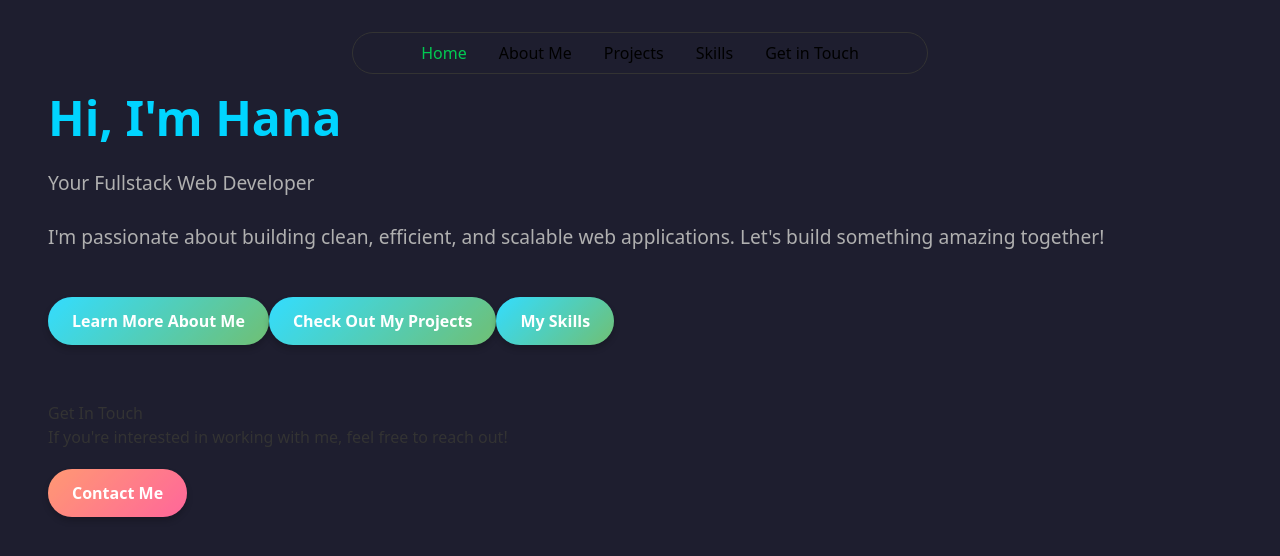
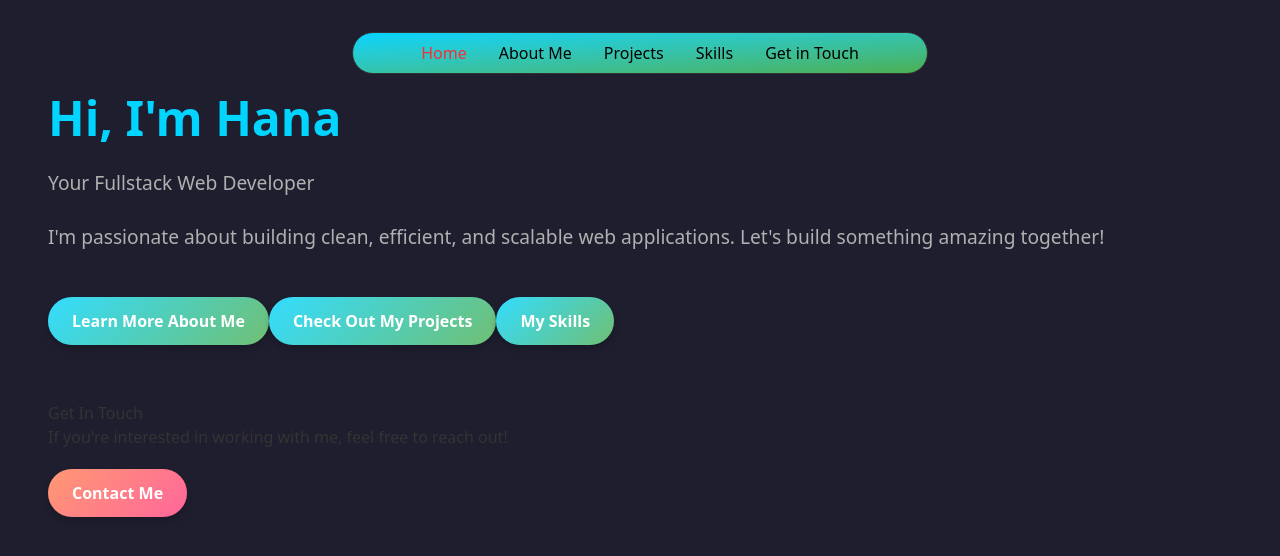
Before and after one commit to Githup-hana/portfolio, a React (Vite) app: page / in a window 1280 px wide. Shown: the top 556 px of the page. Built offline with nearby package versions, Linux system fonts and the light colour scheme.

Commit message:
update MainNavbar styles: change active link color to red and add gradient background

```diff
--- a/src/features/navigation/MainNavbar.tsx
+++ b/src/features/navigation/MainNavbar.tsx
@@ -1,13 +1,13 @@
-import { NavLink } from "react-router";
+import { NavLink } from "react-router-dom";
 
 function MainNavbar() {
   return (
     <div className="flex justify-center">
-      <nav className="flex justify-center space-x-8 border p-2 mb-2 rounded-3xl w-xl">
+      <nav className="flex justify-center space-x-8 border p-2 mb-2 rounded-3xl w-xl bg-gradient-to-br from-[#00d4ff] to-[#4caf50]">
         <NavLink
           to="/"
           className={({ isActive }) =>
-            isActive ? "text-green-500" : "text-black"
+              isActive ? "text-red-500" : "text-black"
           }
         >
           Home
@@ -15,7 +15,7 @@ function MainNavbar() {
         <NavLink
           to="/about-me"
           className={({ isActive }) =>
-            isActive ? "text-green-500" : "text-black"
+            isActive ? "text-red-500" : "text-black"
           }
         >
           About Me
@@ -23,7 +23,7 @@ function MainNavbar() {
         <NavLink
           to="/projects"
           className={({ isActive }) =>
-            isActive ? "text-green-500" : "text-black"
+             isActive ? "text-red-500" : "text-black"
           }
         >
           Projects
@@ -31,7 +31,7 @@ function MainNavbar() {
         <NavLink
           to="/skills"
           className={({ isActive }) =>
-            isActive ? "text-green-500" : "text-black"
+           isActive ? "text-red-500" : "text-black"
           }
         >
           Skills
@@ -39,7 +39,7 @@ function MainNavbar() {
         <NavLink
           to="/get-in-touch"
           className={({ isActive }) =>
-            isActive ? "text-green-500" : "text-black"
+             isActive ? "text-red-500" : "text-black"
           }
         >
           Get in Touch
```
